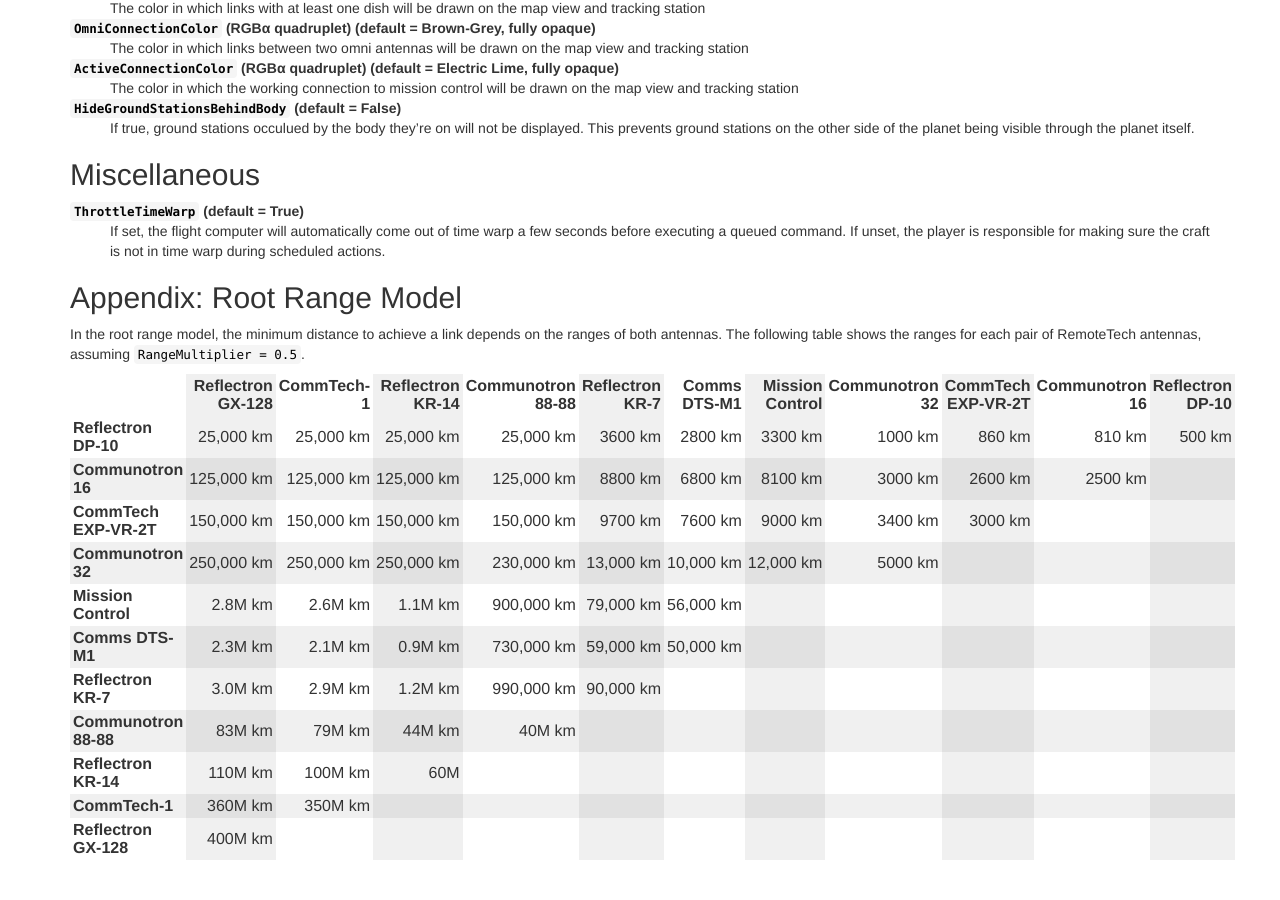
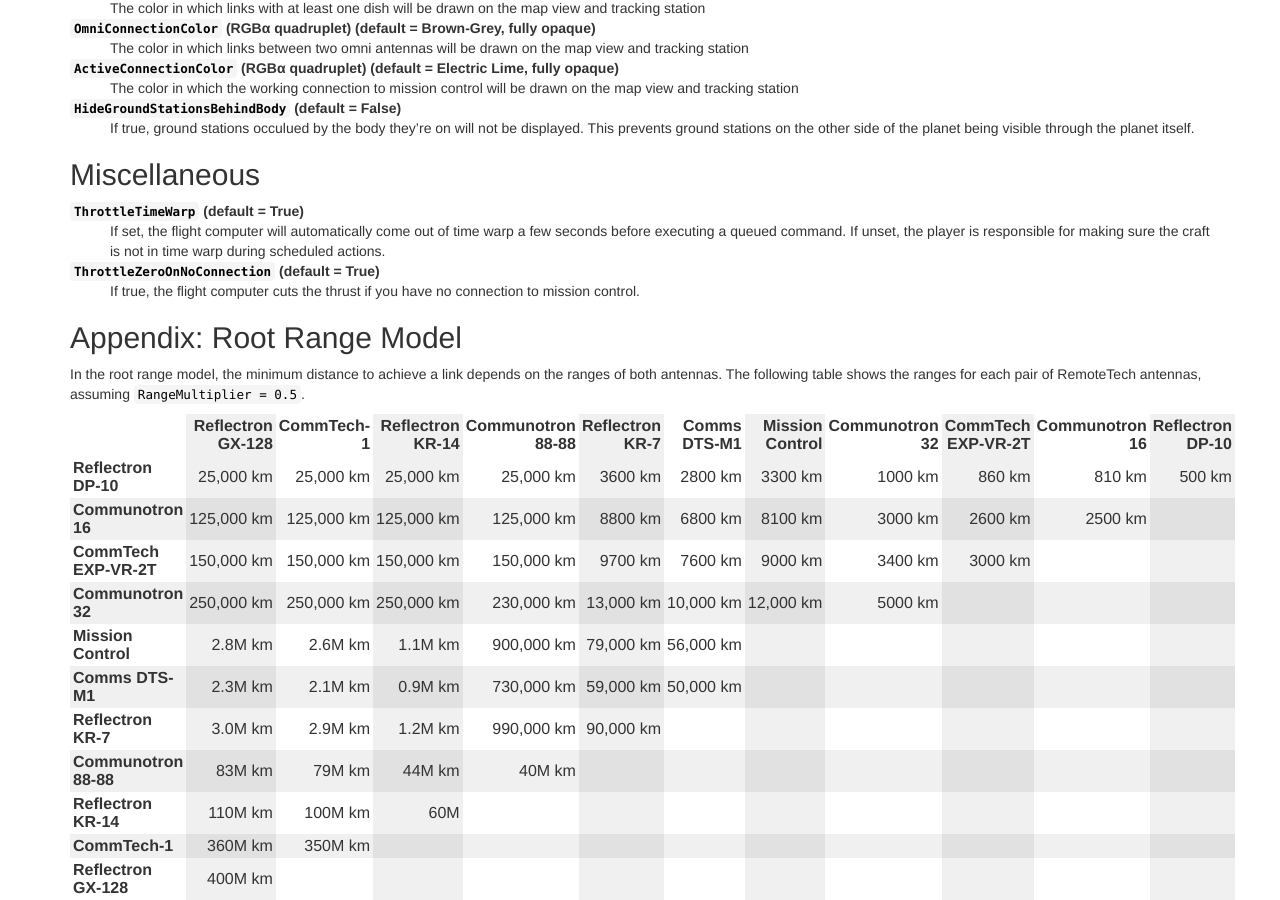
Before and after one commit to RemoteTechnologiesGroup/RemoteTech, a Jekyll site: the page built from guide/settings.md, in a window 1280 px wide and 900 px high, scrolled down 1325 px. Built offline with Jekyll 4.4.1, drawn with Linux system fonts in a browser that asks for light colours; nearby versions of some CDN libraries; before the commit the page ends 2185 px from its top, so only the background shows below that.

Commit message:
Added ThrottleZeroOnNoConnection

```diff
--- a/guide/settings.md
+++ b/guide/settings.md
@@ -68,6 +68,9 @@
 `ThrottleTimeWarp` (default = True)
 : If set, the flight computer will automatically come out of time warp a few seconds before executing a queued command. If unset, the player is responsible for making sure the craft is not in time warp during scheduled actions.
 
+`ThrottleZeroOnNoConnection` (default = True)
+: If true, the flight computer cuts the thrust if you have no connection to mission control.
+
 ##Appendix: Root Range Model
 
 In the root range model, the minimum distance to achieve a link depends on the ranges of both antennas. The following table shows the ranges for each pair of RemoteTech antennas, assuming `RangeMultiplier = 0.5`.
```
